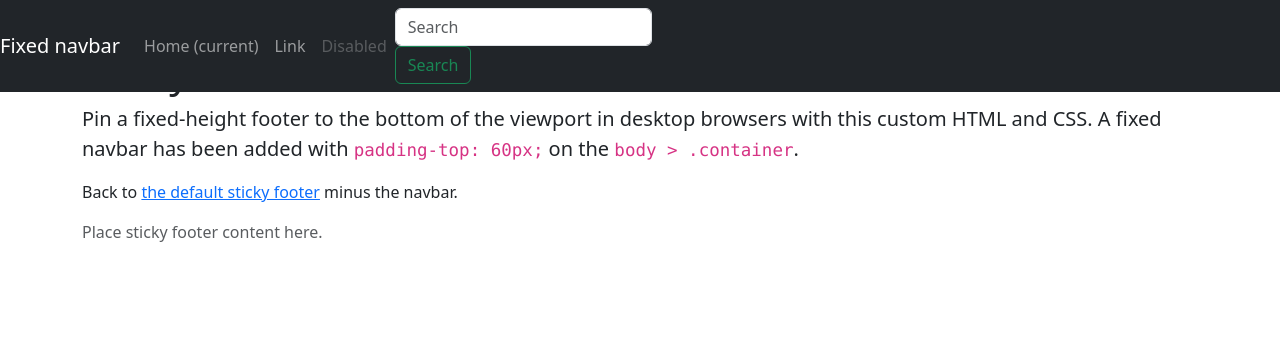
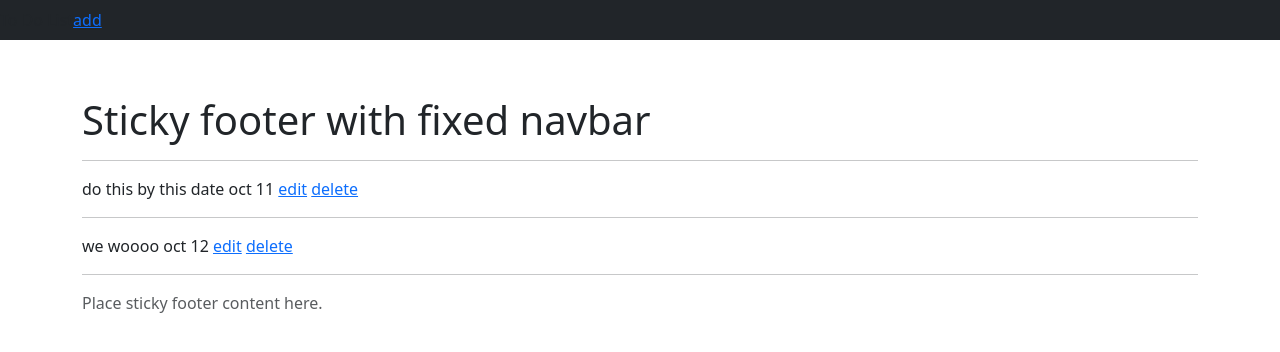
Before and after one commit to xValmearx/fancy-todo-list, a Django app: page / in a window 1280 px wide. Shown: the top 352 px of the page. Run offline with Django 4.2, Linux system fonts and the light colour scheme; data comes from the database, SQL or seed files in the repository; both versions use the stored data as it was after the commit; some libraries are stand-ins or nearby versions.

Commit message:
created links for creating, adding, and deleting todo post in the admin, Very happy this is working as this wasnt working this morning

```diff
--- a/Templates/base.html
+++ b/Templates/base.html
@@ -47,48 +47,10 @@
       <!-- Fixed navbar -->
 
       <nav class="navbar navbar-expand-md navbar-dark fixed-top bg-dark">
+        <!h1 style = "color:white">To Do List<!/h1>
 
-        <a class="navbar-brand" href="#">Fixed navbar</a>
-
-        <button class="navbar-toggler" type="button" data-toggle="collapse" data-target="#navbarCollapse" aria-controls="navbarCollapse" aria-expanded="false" aria-label="Toggle navigation">
-
-          <span class="navbar-toggler-icon"></span>
-
-        </button>
-
-        <div class="collapse navbar-collapse" id="navbarCollapse">
-
-          <ul class="navbar-nav mr-auto">
-
-            <li class="nav-item active">
-
-              <a class="nav-link" href="#">Home <span class="sr-only">(current)</span></a>
-
-            </li>
-
-            <li class="nav-item">
-
-              <a class="nav-link" href="#">Link</a>
-
-            </li>
-
-            <li class="nav-item">
-
-              <a class="nav-link disabled" href="#">Disabled</a>
-
-            </li>
-
-          </ul>
-
-          <form class="form-inline mt-2 mt-md-0">
-
-            <input class="form-control mr-sm-2" type="text" placeholder="Search" aria-label="Search">
-
-            <button class="btn btn-outline-success my-2 my-sm-0" type="submit">Search</button>
-
-          </form>
-
-        </div>
+        {% block Header_Contents %}
+        {% endblock Header_Contents %}
 
       </nav>
 
@@ -99,12 +61,16 @@
     <!-- Begin page content -->
 
     <main role="main" class="container">
-
+      <h1>h</h1>
       <h1 class="mt-5">Sticky footer with fixed navbar</h1>
 
-      <p class="lead">Pin a fixed-height footer to the bottom of the viewport in desktop browsers with this custom HTML and CSS. A fixed navbar has been added with <code>padding-top: 60px;</code> on the <code>body &gt; .container</code>.</p>
+      {% block content %}
 
-      <p>Back to <a href="../sticky-footer/">the default sticky footer</a> minus the navbar.</p>
+      {% endblock content %}
+
+
+
+
 
     </main>
 
--- a/Templates/home.html
+++ b/Templates/home.html
@@ -1 +1,20 @@
 {% extends "base.html" %}
+
+{% block Header_Contents %}
+  <a href = {% url 'admin:todo_todo_add' %} target = "_blank">add</a>
+{% endblock Header_Contents %}
+
+
+
+{% block content %}
+  <hr>
+  {% for todo in  todo_list%}
+    <p>{{todo.name}}    {{todo.complete_by_datetime}}
+      <a href = {% url 'admin:todo_todo_change' todo.pk%} target = "_blank">edit</a>
+      <a href = {% url 'admin:todo_todo_delete' todo.pk%} target = "_blank">delete</a>
+      <p>
+
+    <hr>
+  {% endfor %}
+
+{% endblock content %}
```
Also changed, not shown: django_project/settings.py (+37 -37 lines), db.sqlite3.
